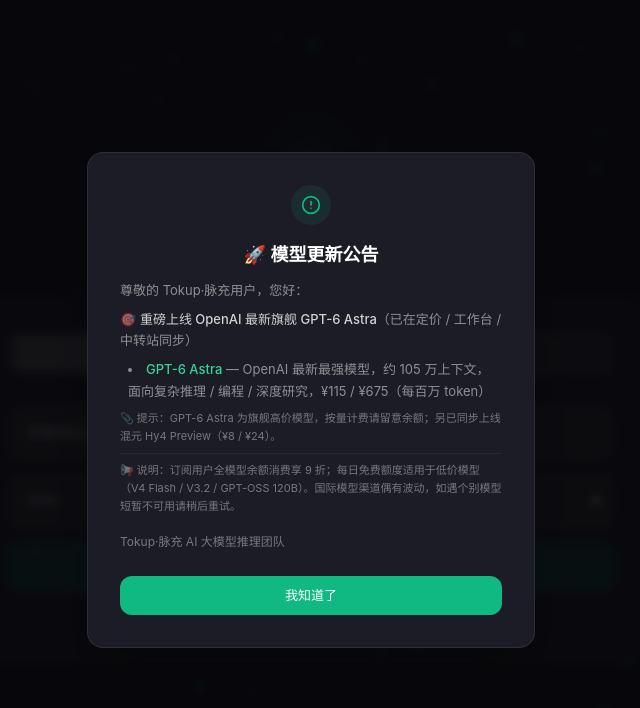
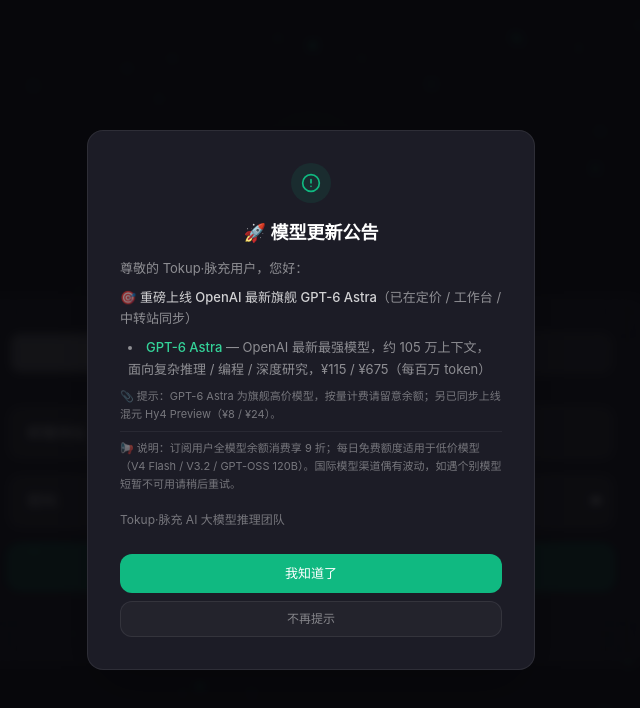
Before and after one commit to ly450358817/tokup, a React (Vite) app in the folder frontend/: page /login in a window 1280 px wide. Shown: the top 708 px of the page, without its empty margins (329-969 px from the left). Built offline with nearby package versions, Linux system fonts and the light colour scheme.

Commit message:
feat(announcement): add per-version permanent dismiss

```diff
--- a/frontend/src/components/AnnouncementPopup.tsx
+++ b/frontend/src/components/AnnouncementPopup.tsx
@@ -23,6 +23,9 @@
   const [visible, setVisible] = useState(false);
 
   useEffect(() => {
+    const muted = safeGet(localStorage, `tokup_announcement_muted_${VERSION}`);
+    if (muted) return;
+
     const dismissed = safeGet(localStorage, `tokup_announcement_dismissed_${VERSION}`);
     if (dismissed) {
       const dismissedAt = parseInt(dismissed);
@@ -38,6 +41,11 @@
 
   const dismiss = () => {
     safeSet(localStorage, `tokup_announcement_dismissed_${VERSION}`, Date.now().toString());
+    setVisible(false);
+  };
+
+  const dismissForVersion = () => {
+    safeSet(localStorage, `tokup_announcement_muted_${VERSION}`, '1');
     setVisible(false);
   };
 
@@ -65,12 +73,23 @@
           </div>
           <p className="text-white/40 text-[12px] pt-2">Tokup·脉充 AI 大模型推理团队</p>
         </div>
+        <div className="space-y-2">
           <button
+            type="button"
             onClick={dismiss}
             className="w-full py-2.5 rounded-xl bg-emerald-500 text-white text-[13px] font-medium hover:bg-emerald-400 transition-all"
           >
             我知道了
           </button>
+          <button
+            type="button"
+            onClick={dismissForVersion}
+            title="本次公告不再提示，发布新公告时仍会显示"
+            className="w-full py-2 rounded-xl border border-white/[0.08] bg-white/[0.03] text-white/45 text-[12px] hover:text-white/70 hover:bg-white/[0.06] transition-all"
+          >
+            不再提示
+          </button>
+        </div>
       </div>
     </div>
   );
```
Lines whose indentation alone changed are shown as unchanged.
